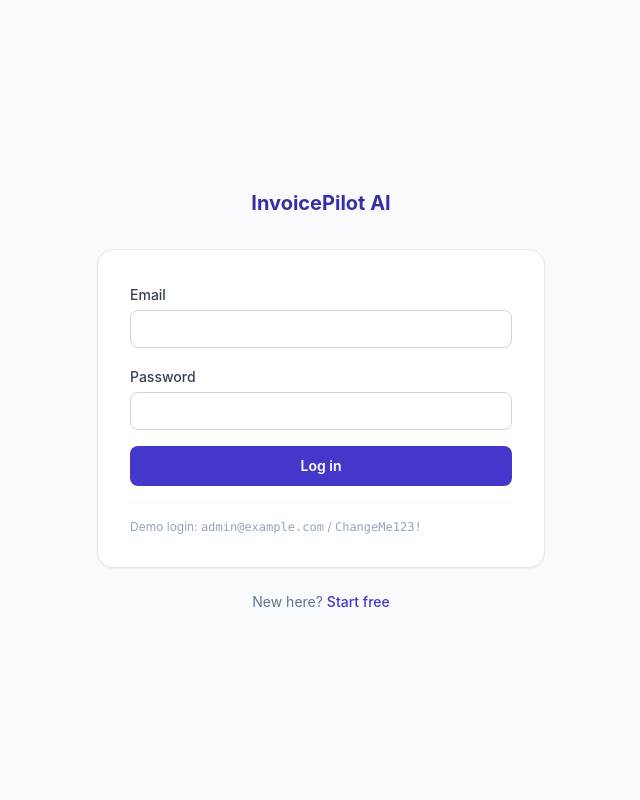
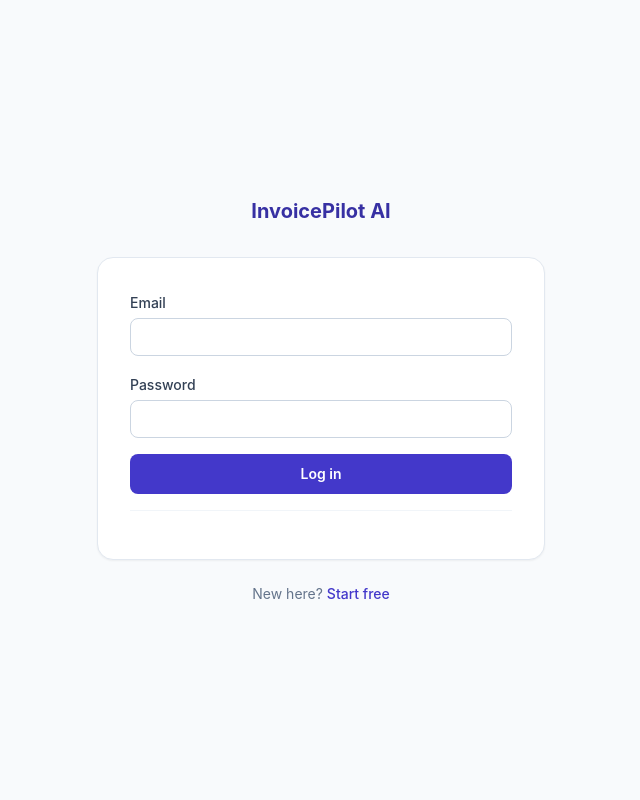
Before and after one commit to fastwebsitemakers-eng/invoice_processor, a FastAPI app: page /login in a window 1280 px wide. Shown: the whole page, without its empty margins (319-959 px from the left). Run offline with FastAPI, Linux system fonts and the light colour scheme; data comes from the database, SQL or seed files in the repository; some libraries are stand-ins or nearby versions.

Commit message:
Change demo info on login page

```diff
--- a/templates/login.html
+++ b/templates/login.html
@@ -22,7 +22,7 @@
         <button class="w-full bg-brand-600 hover:bg-brand-700 text-white font-semibold rounded-lg py-2.5 text-sm">Log in</button>
       </form>
       <div class="mt-4 pt-4 border-t border-slate-100 text-xs text-slate-400">
-        Demo login: <span class="font-mono">admin@example.com</span> / <span class="font-mono">ChangeMe123!</span>
+        <!--Demo login: <span class="font-mono">f.com</span> / <span class="font-mono"></span>-->
       </div>
     </div>
     <p class="text-center text-sm text-slate-500 mt-6">New here? <a href="/register" class="text-brand-600 font-medium">Start free</a></p>
```
